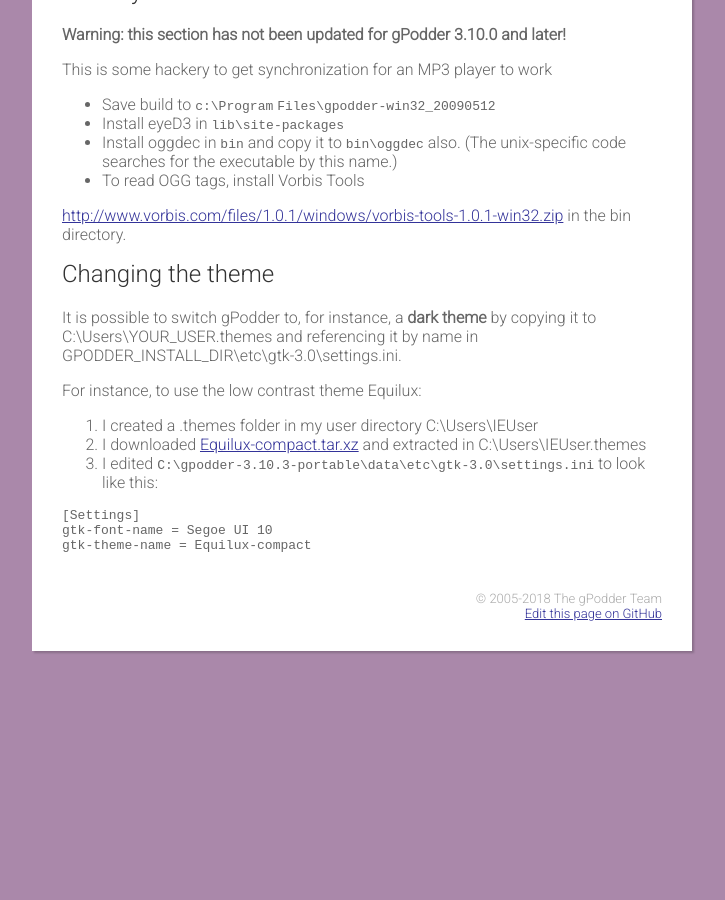
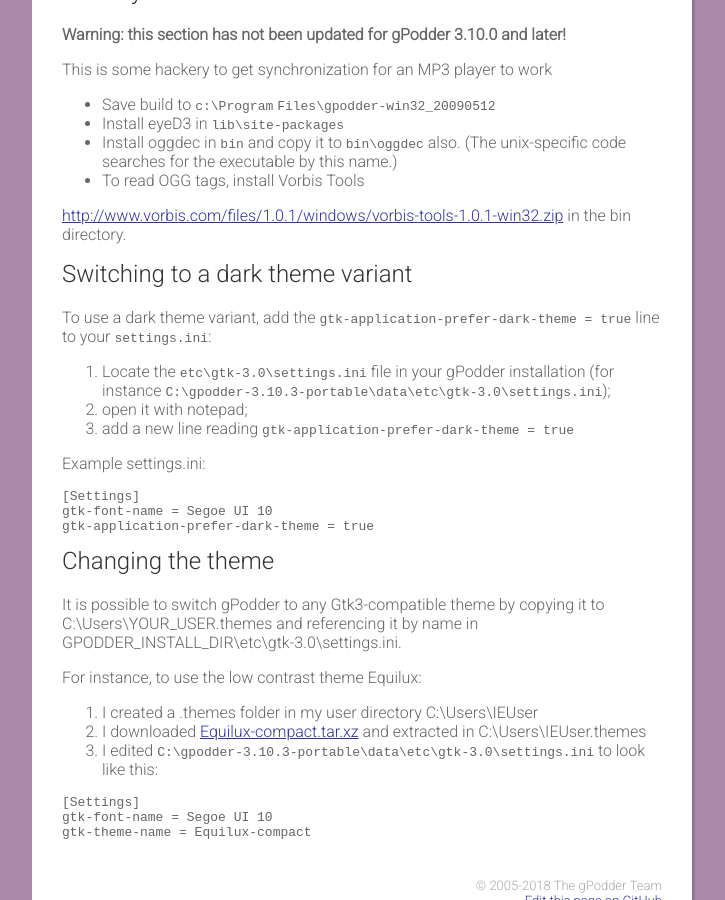
Before and after one commit to gpodder/gpodder.github.io, a Jekyll site: the page built from docs/windows.md, in a window 1280 px wide and 900 px high, scrolled down 1293 px. Shown: the whole window, without its empty margins (278-1003 px from the left). Built offline with Jekyll 4.4.1, drawn with Linux system fonts in a browser that asks for light colours; our own code applies the rules of GitHub Pages for plain Markdown files; before the commit the page ends 1952 px from its top, so only the background shows below that.

Commit message:
also explain how to switch to the dark theme variant on windows

````diff
--- a/docs/windows.md
+++ b/docs/windows.md
@@ -75,10 +75,28 @@
 <http://www.vorbis.com/files/1.0.1/windows/vorbis-tools-1.0.1-win32.zip> in the bin directory.
 
 
+Switching to a dark theme variant
+---------------------------------
+
+To use a dark theme variant, add the `gtk-application-prefer-dark-theme = true` line to your `settings.ini`:
+
+ 1. Locate the `etc\gtk-3.0\settings.ini` file in your gPodder installation (for instance `C:\gpodder-3.10.3-portable\data\etc\gtk-3.0\settings.ini`);
+ 2. open it with notepad;
+ 3. add a new line reading `gtk-application-prefer-dark-theme = true`
+
+Example settings.ini:
+
+```
+[Settings]
+gtk-font-name = Segoe UI 10
+gtk-application-prefer-dark-theme = true
+```
+
+
 Changing the theme
 ------------------
 
-It is possible to switch gPodder to, for instance, a **dark theme**
+It is possible to switch gPodder to any Gtk3-compatible theme
 by copying it to C:\Users\YOUR_USER\.themes and referencing it by name in GPODDER_INSTALL_DIR\etc\gtk-3.0\settings.ini.
 
 For instance, to use the low contrast theme Equilux:
````
